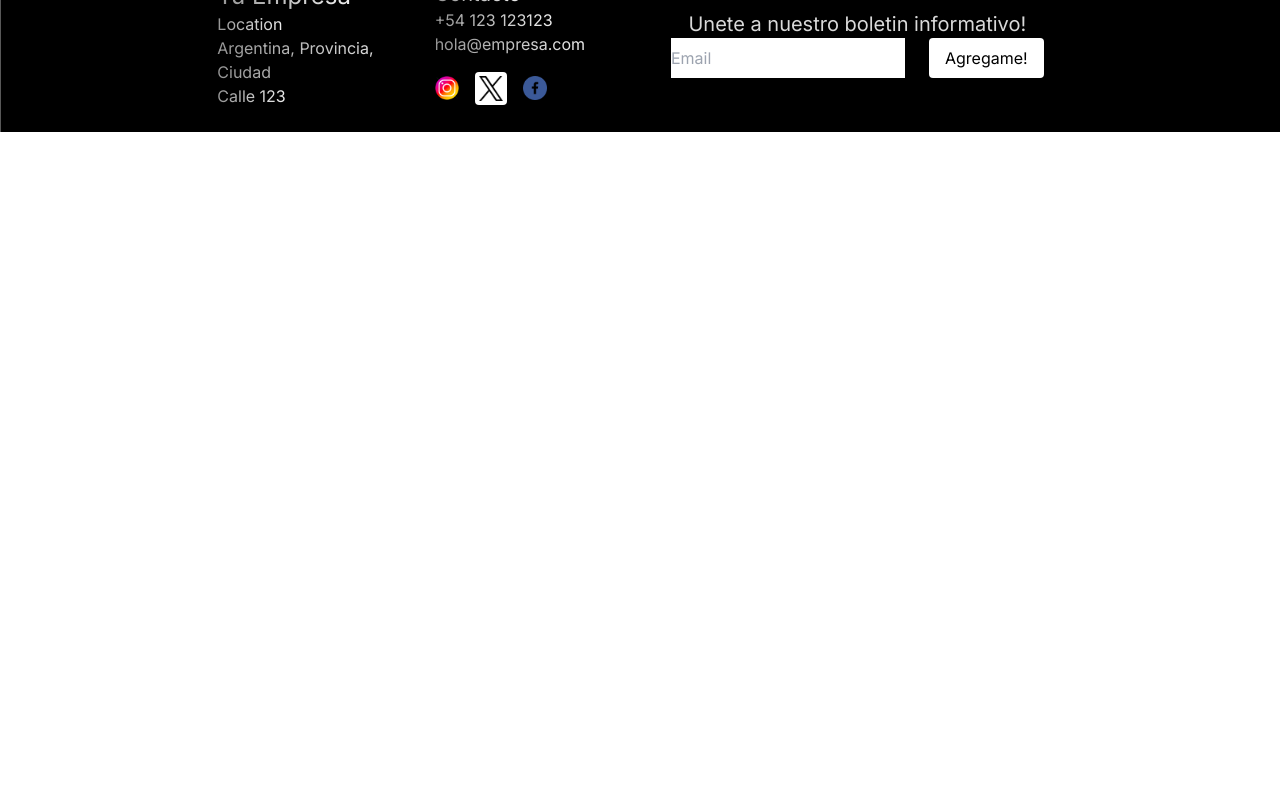
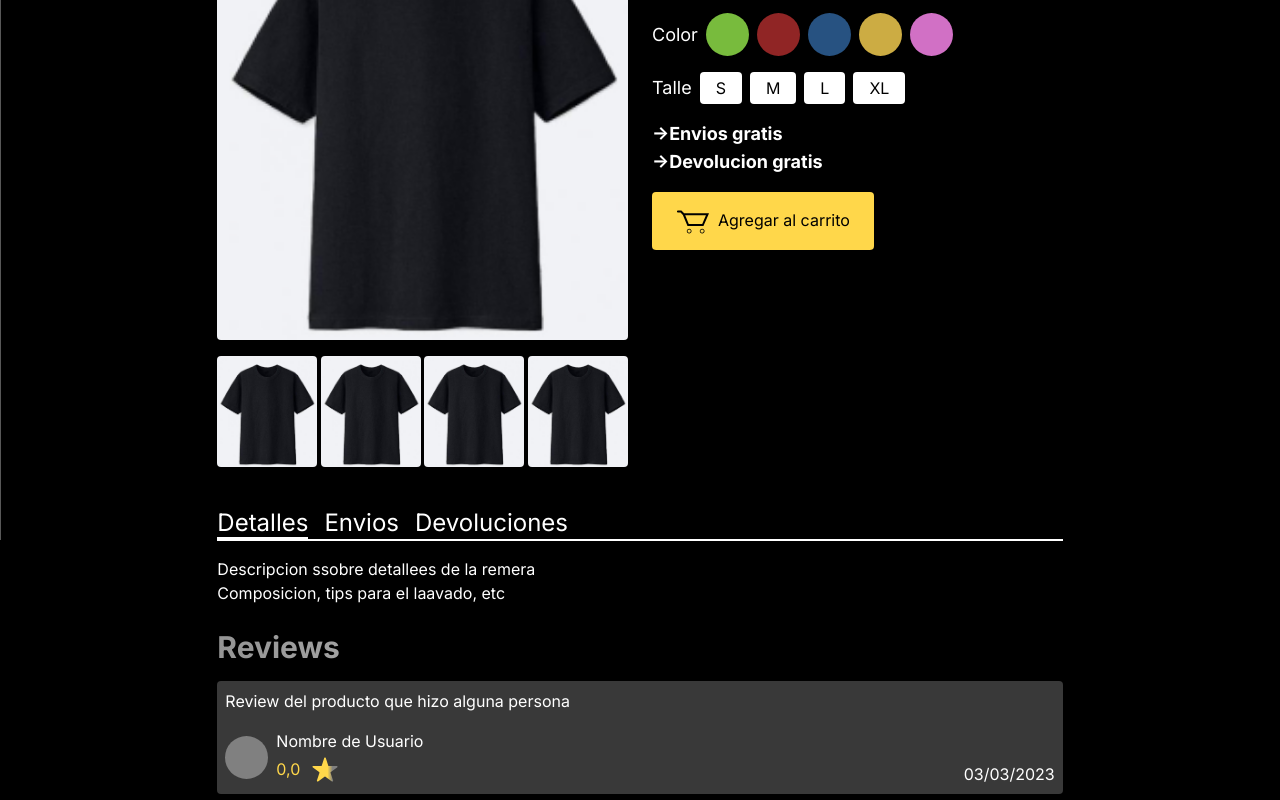
Before and after one commit to SaniLubary/doubleb, a Next.js app: page /product/1 in a window 1280 px wide. Shown: the part 260-1060 px from the top of the page. Before the commit the page ends 800 px from the top, so only its background shows below. Built offline with nearby package versions, Linux system fonts and the light colour scheme.

Commit message:
WIP Product page

```diff
--- a/src/app/_components/breadcrumbs.tsx
+++ b/src/app/_components/breadcrumbs.tsx
@@ -20,7 +20,7 @@ const Breadcrumbs = () => {
 
 
     return (
-        <div className="col-start-2 col-end-6">
+        <div className="col-start-2 col-end-7">
             <Link href={'/'}>Inicio</Link>&nbsp;/&nbsp;
             {paramKeys.map((val: string, i) => {
                 console.log(val)
--- a/src/app/_components/button.tsx
+++ b/src/app/_components/button.tsx
@@ -1,13 +1,15 @@
 import React from 'react'
+import CartIcon from './cart-icon'
 
-const Button = ({ text, onClick, variant = 'white' }: { text: string, onClick: () => void, variant?: 'dark' | 'white' }) => {
+const Button = ({ text, onClick, variant = 'white' }: { text: string, onClick: () => void, variant?: 'dark' | 'white' | 'yellow' }) => {
   const classname = {
     'dark': 'bg-dark text-white',
-    'white': 'bg-white text-dark'
+    'white': 'bg-white text-dark',
+    'yellow': 'bg-yellow text-dark py-4 px-6'
   }
 
   return (
-    <button onClick={onClick} className={`${classname[variant]} px-4 py-2 rounded`}>{text}</button>
+    <button onClick={onClick} className={`${classname[variant]} px-4 py-2 rounded`}>{variant === 'yellow' && <CartIcon fill='black' />}&nbsp;&nbsp;{text}</button>
   )
 }
 
--- /dev/null
+++ b/src/app/_components/circle.tsx
@@ -0,0 +1,16 @@
+import * as React from "react"
+import { SVGProps } from "react"
+const Circle = (props: SVGProps<SVGSVGElement>) => (
+    <div className="cursor-pointer">
+        <svg
+            xmlns="http://www.w3.org/2000/svg"
+            width={43}
+            height={43}
+            fill="none"
+            {...props}
+        >
+            <circle cx={21.5} cy={21.5} r={21.5} fill={props.color} />
+        </svg>
+    </div>
+)
+export default Circle
--- /dev/null
+++ b/src/app/_components/sizes-button.tsx
@@ -0,0 +1,9 @@
+import React from 'react'
+
+const SizesButton = ({size, className}: {size: string, className?: string}) => {
+  return (
+    <div className={`bg-white rounded text-dark px-4 py-1 cursor-pointer ${className}`}>{size}</div>
+  )
+}
+
+export default SizesButton
--- /dev/null
+++ b/src/app/_components/star.tsx
@@ -0,0 +1,24 @@
+import * as React from "react"
+import { SVGProps } from "react"
+const Star = (props: SVGProps<SVGSVGElement> & { stars: number }) => (
+    <svg
+        xmlns="http://www.w3.org/2000/svg"
+        width={34}
+        height={33}
+        fill="none"
+        {...props}
+    >
+        <path
+            fill="url(#grad)"
+            d="M16.049.927c.3-.921 1.603-.921 1.902 0l3.315 10.202a1 1 0 0 0 .95.69h10.727c.97 0 1.372 1.24.588 1.81l-8.678 6.305a1 1 0 0 0-.363 1.118l3.315 10.201c.299.922-.756 1.688-1.54 1.118l-8.677-6.305a1 1 0 0 0-1.176 0l-8.678 6.305c-.784.57-1.838-.196-1.539-1.118L9.51 21.052a1 1 0 0 0-.363-1.118L.469 13.629c-.784-.57-.381-1.81.588-1.81h10.726a1 1 0 0 0 .951-.69L16.05.927Z"
+        />
+        <defs>
+            <linearGradient id="grad">
+                {Array(5).fill(0).map((_v, i) => {
+                    return <stop key={i + '_star'} offset={`${20 * i}%`} stop-color={i< props.stars ? "#FFD74A" : 'grey'} />
+                })}
+            </linearGradient>
+        </defs>
+    </svg>
+)
+export default Star
--- a/src/app/globals.css
+++ b/src/app/globals.css
@@ -8,6 +8,8 @@
   --dark: #000000;
   --white: #FFFFFF;
   --grey: #D9D9D9;
+  --yellow: #FFD74A;
+  --red: #FF5353;
 }
 
 h1:not(.base-style),
@@ -71,3 +73,7 @@ h6:not(.base-style) {
   float:right;
     shape-outside: ellipse();
 }
+
+.review-card-bg {
+  background: rgba(109, 109, 109, 0.53);
+}
--- a/src/app/product/[item]/page.tsx
+++ b/src/app/product/[item]/page.tsx
@@ -2,13 +2,96 @@
 
 import { gsap } from "gsap";
 import { ScrollTrigger } from "gsap/ScrollTrigger";
-import { useRouter } from "next/navigation";
 import Breadcrumbs from "../../_components/breadcrumbs";
+import Image from "next/image";
+import Star from "@/app/_components/star";
+import Circle from "@/app/_components/circle";
+import SizesButton from "@/app/_components/sizes-button";
+import Button from "@/app/_components/button";
 
 gsap.registerPlugin(ScrollTrigger);
 
 export default function Page() {
     return <div className="bg-dark text-white text-base py-24 col-span-12 grid grid-cols-6 gap-6">
         <Breadcrumbs />
+        <div className="col-start-2 col-end-4">
+            <Image className="rounded" alt='shirt image' width={500} height={500} src={'/assets/shirt.png'} />
+            <div className="flex justify-between mt-4">
+                {Array(4).fill(0).map((_v, i) => {
+                    return <Image className="rounded" key={i + 'shirt_extra_images'} alt='shirt image' width={100} height={100} src={'/assets/shirt.png'} />
+                })}
+            </div>
+        </div>
+        <div className="col-start-4 col-end-6">
+            <h1 className="text-3xl font-bold">Nombre de la remera</h1>
+            <div className="flex items-center mt-4">
+                <div className="pr-2 text-yellow">0,0</div>
+                <Star stars={4} />
+                <div className="pl-4 text-grey font-normal">0 Reviews</div>
+            </div>
+            <div className="flex items-center">
+                <span className="text-grey line-through mr-2">$13999</span>
+                <span className="font-bold mr-2 text-lg">$12999</span>
+                <span className="text-red">-10%</span>
+            </div>
+            <div className="flex items-center mt-4">
+                <span className="text-lg">Color</span>
+                <Circle className="mx-2" color={'#78bb3d'} />
+                <Circle className="mr-2" color={'#902525'} />
+                <Circle className="mr-2" color={'#275281'} />
+                <Circle className="mr-2" color={'#ccac43'} />
+                <Circle color={'#d170c5'} />
+            </div>
+            <div className="flex items-center mt-4">
+                <span className="text-lg">Talle</span>
+                <SizesButton size="S" className="mx-2" />
+                <SizesButton size="M" className="mr-2" />
+                <SizesButton size="L" className="mr-2" />
+                <SizesButton size="XL" />
+            </div>
+            <div className="flex font-bold text-lg flex-col mt-4">
+                <span>-&gt;Envios gratis</span>
+                <span>-&gt;Devolucion gratis</span>
+            </div>
+            <div className="mt-4">
+                <Button text="Agregar al carrito" onClick={() => { }} variant="yellow" />
+            </div>
+        </div>
+
+        <div className="col-start-2 col-end-6 mt-4">
+            <div className="border-b-2">
+                <span className="cursor-pointer mr-4 text-2xl border-b-2">Detalles</span>
+                <span className="cursor-pointer mr-4 text-2xl">Envios</span>
+                <span className="cursor-pointer text-2xl">Devoluciones</span>
+            </div>
+            <div className="mt-4">
+                <p>Descripcion ssobre detallees de la remera</p>
+                <p>Composicion, tips para el laavado, etc</p>
+            </div>
+        </div>
+
+        <div className="col-start-2 col-end-6">
+            <h1 className="text-3xl font-bold">Reviews</h1>
+            {Array(5).fill(0).map((_v, i) => {
+                return <div key={i+'review-card'} className="review-card-bg p-2 my-4 rounded flex flex-col">
+                    <p className="mb-4">Review del producto que hizo alguna persona</p>
+                    <div className="flex justify-between items-end">
+                        <div className="flex items-center">
+                            <Circle color="grey" />
+                            <div className="ml-2 flex flex-col">
+                                <span>Nombre de Usuario</span>
+                                <div className="flex items-center">
+                                    <span className="text-yellow mr-2   ">0,0</span>
+                                    <Star className="scale-75" stars={4} />
+                                </div>
+                            </div>
+                        </div>
+                        <div>
+                            03/03/2023
+                        </div>
+                    </div>
+                </div>
+            })}
+        </div>
     </div>
 }
--- a/tailwind.config.ts
+++ b/tailwind.config.ts
@@ -11,6 +11,8 @@ const config: Config = {
       dark: 'var(--dark)',
       white: 'var(--white)',
       grey: 'var(--grey)',
+      yellow: 'var(--yellow)',
+      red: 'var(--red)',
     }
   },
   plugins: [],
```
Also changed, not shown: src/app/_components/product.tsx (+5 -3 lines).
